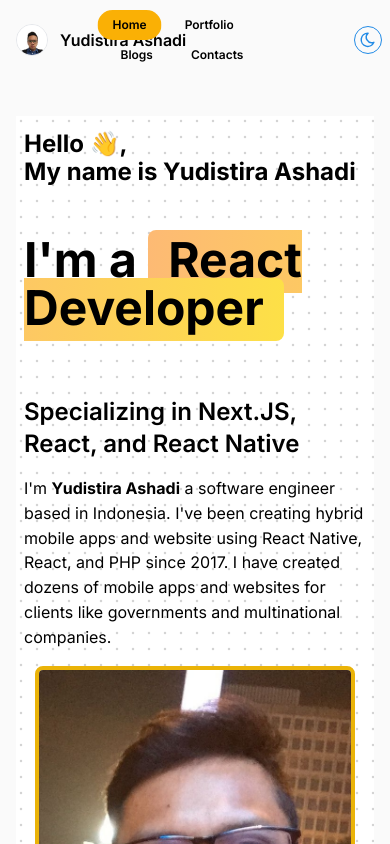
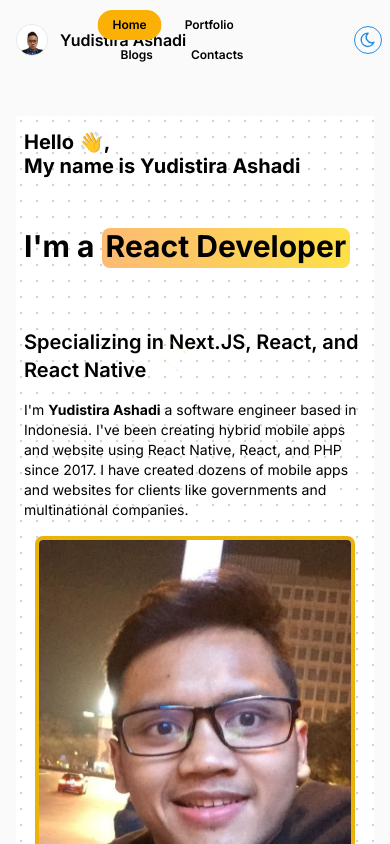
Before and after one commit to yudistiraashadi/portfolio-next-js, a Next.js app: page / in a window 390 px wide. Shown: the top 844 px of the page. Built offline with nearby package versions, Linux system fonts and the light colour scheme.

Commit message:
add spacing for mobile

```diff
--- a/src/app/page.tsx
+++ b/src/app/page.tsx
@@ -1,6 +1,7 @@
 import Image from "next/image";
 
 import { Highlight, HeroHighlight } from "@/components/ui/hero-highlight";
+import { Meteors } from "@/components/ui/meteors";
 import { Container } from "@/components/container";
 
 import photoYudis from "@/assets/images/photo_yudis.jpg";
@@ -13,27 +14,29 @@
         <div>
           <HeroHighlight>
             <Container>
-              <div className="grid h-full min-h-[40rem] gap-4 py-4 lg:grid-cols-5">
+              <div className="relative grid h-full min-h-[40rem] gap-4 overflow-clip py-4 lg:grid-cols-5">
+                <Meteors number={10} />
+
                 <div className="flex flex-col justify-center lg:col-span-3">
-                  <h2 className="text-2xl font-bold leading-none">
+                  <h2 className="text-xl font-bold leading-none lg:text-2xl">
                     Hello &#x1F44B;,
                   </h2>
-                  <h2 className="mb-12 text-2xl font-bold">
+                  <h2 className="mb-12 text-xl font-bold lg:text-2xl">
                     My name is Yudistira Ashadi
                   </h2>
 
-                  <h1 className="mb-16 text-5xl font-bold">
+                  <h1 className="mb-16 text-3xl font-bold lg:text-5xl">
                     I'm a{" "}
                     <Highlight>
-                      <span className="px-4">React Developer</span>
+                      <span className="lg:px-4">React Developer</span>
                     </Highlight>
                   </h1>
 
-                  <h2 className="mb-4 text-2xl font-semibold">
+                  <h2 className="mb-4 text-xl font-semibold lg:text-2xl">
                     Specializing in Next.JS, React, and React Native
                   </h2>
 
-                  <p>
+                  <p className="text-sm lg:text-base">
                     I'm <span className="font-bold">Yudistira Ashadi</span> a
                     software engineer based in Indonesia. I've been creating
                     hybrid mobile apps and website using React Native, React,
--- a/src/components/ui/meteors.tsx
+++ b/src/components/ui/meteors.tsx
@@ -14,8 +14,8 @@
         <span
           key={"meteor" + idx}
           className={cn(
-            "absolute left-1/2 top-1/2 h-0.5 w-0.5 rotate-[215deg] animate-meteor-effect rounded-[9999px] bg-slate-500 shadow-[0_0_0_1px_#ffffff10]",
-            "before:absolute before:top-1/2 before:h-[1px] before:w-[50px] before:-translate-y-[50%] before:transform before:bg-gradient-to-r before:from-[#64748b] before:to-transparent before:content-['']",
+            "absolute left-1/2 top-1/2 h-0.5 w-0.5 rotate-[215deg] animate-meteor-effect rounded-[9999px] bg-yellow-500 shadow-[0_0_0_1px_#ffffff10]",
+            "before:absolute before:top-1/2 before:h-[1px] before:w-[50px] before:-translate-y-[50%] before:transform before:bg-gradient-to-r before:from-yellow-100 before:to-transparent before:content-['']",
             className,
           )}
           style={{
```
